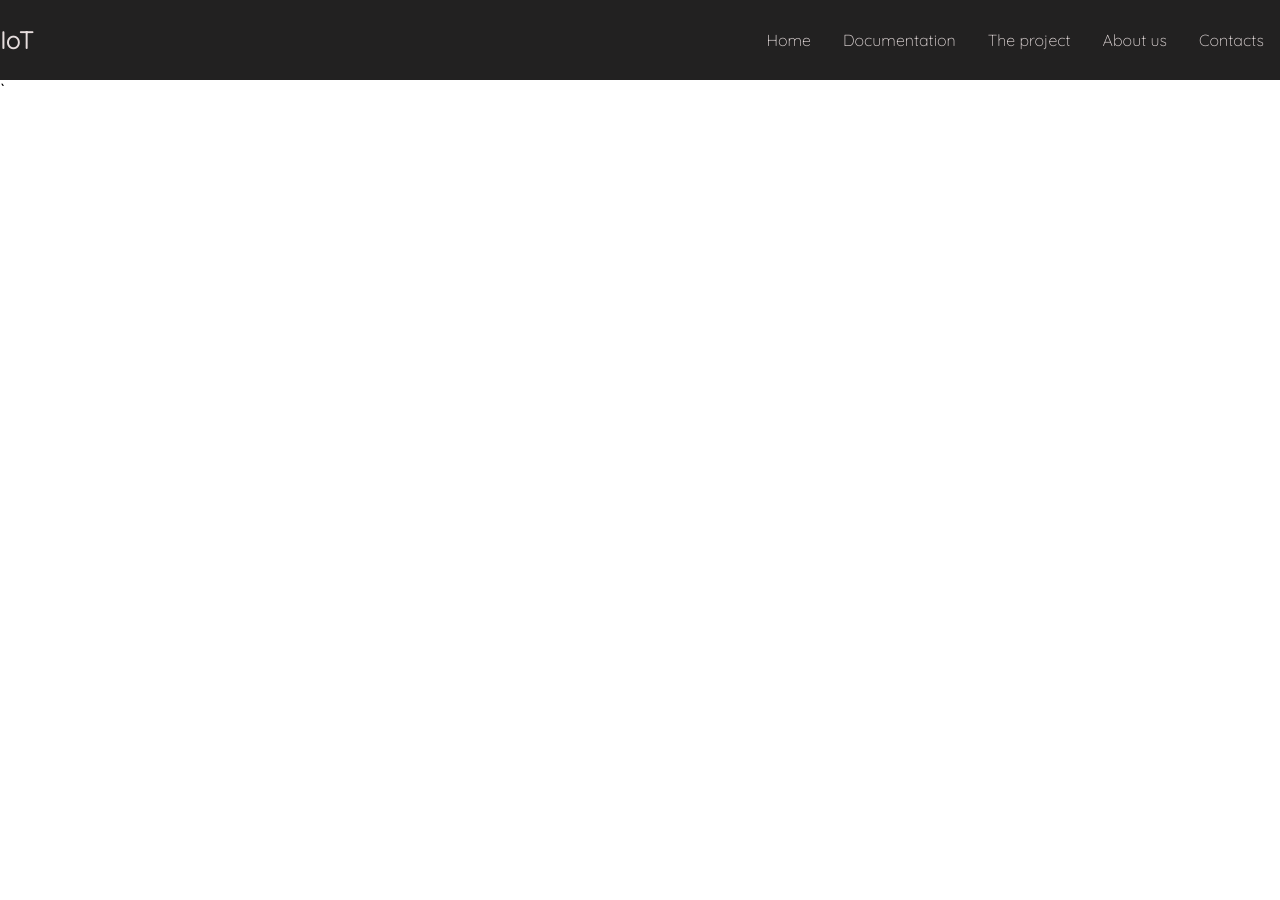
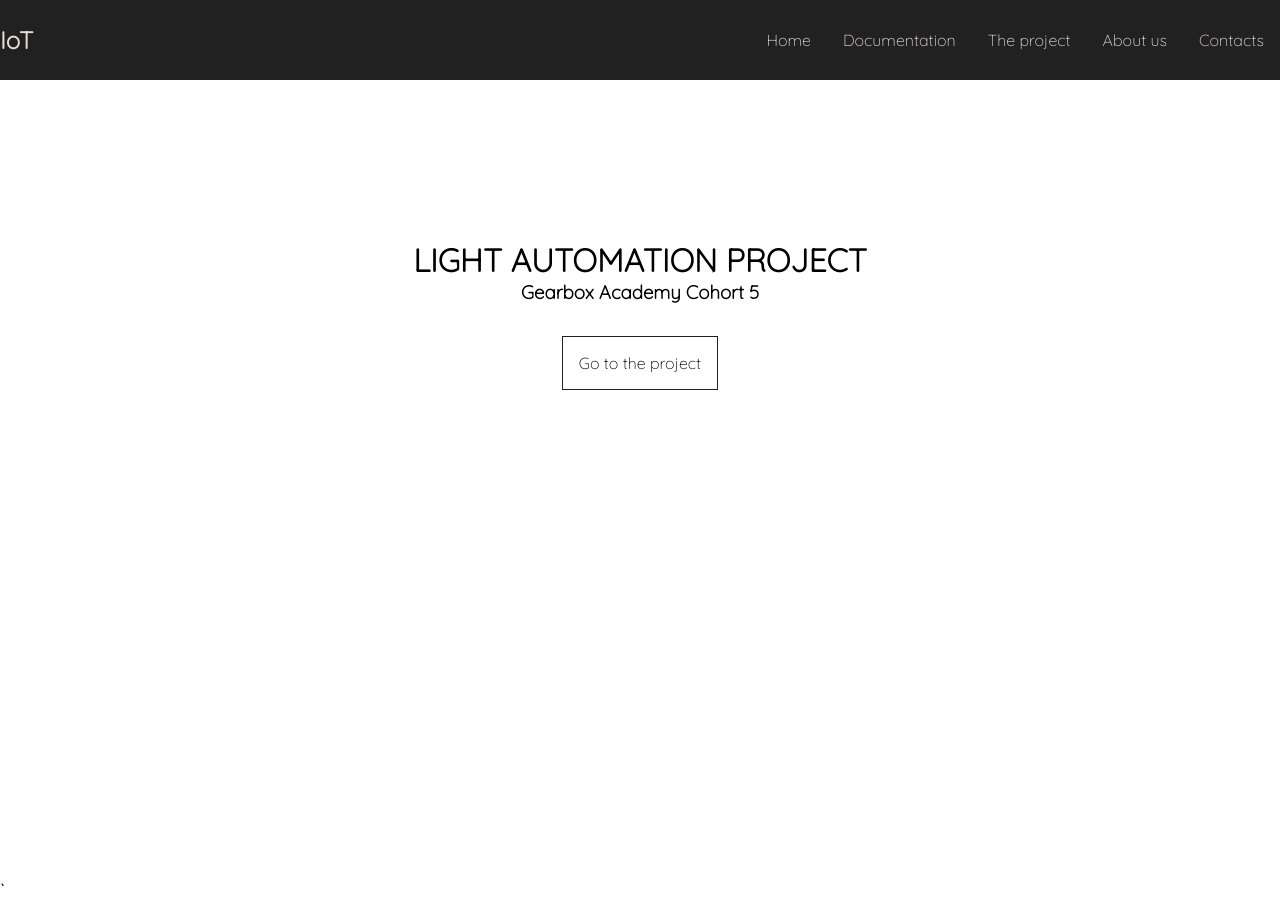
Before and after one commit to GA-lightAutomation/blogWebsite, a React (Create React App) app: page / in a window 1280 px wide. Before the commit the page ends 800 px from the top, so only its background shows below. Built offline with nearby package versions, Linux system fonts and the light colour scheme; some icons are missing.

Commit message:
continuation with the project

```diff
--- a/src/App.js
+++ b/src/App.js
@@ -1,10 +1,12 @@
 import './App.css';
 import Navbar from './components/Navbar/Navbar';
+import Header from './components/Header/Header';
 
 function App() {
   return (
     <div className="App">
       <Navbar />
+      <Header />
     </div>
   );
 }
--- a/src/components/Buttons/Button.css
+++ b/src/components/Buttons/Button.css
@@ -0,0 +1,12 @@
+.btn-primary {
+    padding: 1rem;
+    border: 1px solid var(--main-black);
+    font-size: 1em;
+    background-color: transparent;
+    transition: all 0.5s ease-out;
+}
+
+.btn-primary:hover {
+    color: var(--main-white);
+    background-color: var(--main-black);
+}
--- a/src/components/Buttons/Button.js
+++ b/src/components/Buttons/Button.js
@@ -1,9 +1,9 @@
 import React from "react";
-import '.../Buttons/Button.css';
+import '../Buttons/Button.css';
 
 const STYLES = [
-    'btn-outline',
-    'btn-primary'
+    'btn-primary',
+    'btn-hover'
 ]
 
 const SIZES = [
--- /dev/null
+++ b/src/components/Header/Header.css
@@ -0,0 +1,18 @@
+.header {
+    display: flex;
+    flex-direction: column;
+    align-items: center;
+    text-align: center;
+    width: 100%;
+    height: 100vh;
+    padding: 8rem;
+}
+
+.header-active {
+    display: none;
+}
+
+.header-intro {
+    padding: 2rem;
+    font-family: 'Courier New', Courier, monospace;
+}
--- /dev/null
+++ b/src/components/Header/Header.js
@@ -0,0 +1,22 @@
+import React from "react";
+import './Header.css';
+import { Button } from "../Buttons/Button";
+
+function Header() {
+    return (
+       <div className="header">
+
+           <div className="header-intro">
+                <h1>LIGHT AUTOMATION PROJECT</h1>
+                <h3>Gearbox Academy Cohort 5</h3>
+           </div>
+
+           <div className="header-button">
+                <Button>Go to the project</Button>
+           </div>
+
+       </div>
+    )
+}
+
+export default Header;
--- a/src/components/Intro/Intro.js
+++ /dev/null
@@ -1 +0,0 @@
-import React from "react";
--- a/src/components/Navbar/Navbar.css
+++ b/src/components/Navbar/Navbar.css
@@ -70,7 +70,7 @@ NAVBAR STYLES
 
    .navbar-items-links {
       position: absolute;
-      top: 60px;
+      top: 63.5px;
       left: -100%;
       display: flex;
       flex-direction: column;
```
Also changed, not shown: src/components/Intro/Intro.css (deleted).
